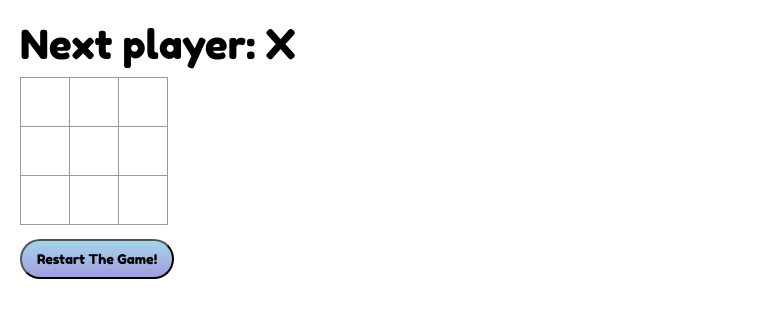
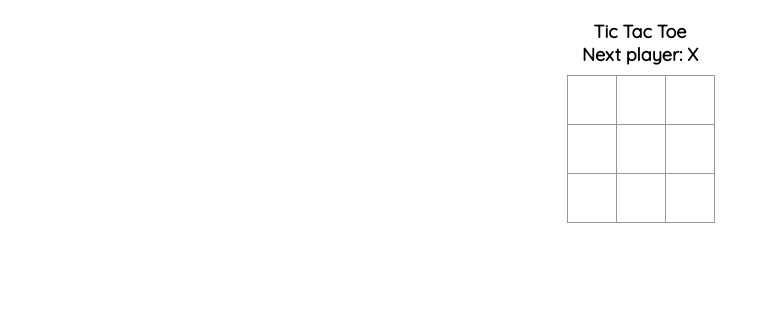
Before and after one commit to TeresaHsieh/Tic-Tac-Toe, a React (Create React App) app: page / in a window 1280 px wide. Shown: the top 318 px of the page, without its empty margins (0-758 px from the left). Built offline with nearby package versions, Linux system fonts and the light colour scheme.

Commit message:
Change Class Components Into Function Component and Use Hooks

```diff
--- a/package.json
+++ b/package.json
@@ -5,7 +5,9 @@
   "dependencies": {
     "react": "^16.11.0",
     "react-dom": "^16.11.0",
-    "react-scripts": "3.2.0"
+    "react-redux": "^7.1.1",
+    "react-scripts": "3.2.0",
+    "redux": "^4.0.4"
   },
   "scripts": {
     "start": "react-scripts start",
--- a/src/App.css
+++ b/src/App.css
@@ -1,13 +1,10 @@
 @import url("https://fonts.googleapis.com/css?family=Fredoka+One&display=swap");
+@import url("https://fonts.googleapis.com/css?family=Quicksand&display=swap");
 body {
-  font-family: "Fredoka One", sans-serif;
-  font-size: 40px;
+  font-family: "Quicksand", sans-serif;
+  font-size: 18px;
+  font-weight: bold;
   margin: 20px;
-}
-
-ol,
-ul {
-  padding-left: 30px;
 }
 
 .board-row:after {
@@ -18,6 +15,7 @@ ul {
 
 .status {
   margin-bottom: 10px;
+  text-align: center;
 }
 
 .square {
@@ -33,6 +31,7 @@ ul {
   padding: 0;
   text-align: center;
   width: 50px;
+  cursor: pointer;
 }
 
 .square:focus {
@@ -66,11 +65,35 @@ ul {
   background: -webkit-linear-gradient(#a4d5e9, #a39ddd);
   border-radius: 30px;
   padding: 10px 15px;
-  font-family: "Fredoka One", sans-serif;
+  font-family: "Quicksand", sans-serif;
   cursor: pointer;
+  position: absolute;
+  font-weight: bold;
+  top: 50%;
+  left: 50%;
 }
 
-.App {
+.title {
   margin: auto;
-  padding: auto;
+  text-align: center;
 }
+
+.game-board {
+  margin: auto;
+}
+
+.mask {
+  background: rgb(248, 199, 164);
+  background: linear-gradient(
+    312deg,
+    rgba(248, 199, 164, 0.17550770308123254) 0%,
+    rgba(238, 122, 121, 0.17550770308123254) 100%
+  );
+  position: fixed;
+  width: 500px;
+  height: 300px;
+  border-radius: 30px;
+  padding: 20px;
+  /* margin-top: calc(50vh - 300px / 2);
+  margin-left: calc(50vw - 500px / 2); */
+}
--- a/src/App.js
+++ b/src/App.js
@@ -2,12 +2,13 @@ import React from "react";
 import "./App.css";
 import Game from "../src/component/Game";
 
-function App() {
+const App = () => {
   return (
     <>
+      <div className="title">Tic Tac Toe</div>
       <Game />
     </>
   );
-}
+};
 
 export default App;
--- a/src/component/Board.js
+++ b/src/component/Board.js
@@ -1,74 +1,167 @@
-import React from "react";
+import React, { useState, useEffect } from "react";
 import Square from "./Square";
+import { connect } from "react-redux";
+import { restartStatus } from "../store/action";
 
-class Board extends React.Component {
-  constructor(props) {
-    super(props);
-    this.state = {
-      squares: Array(9).fill(null),
-      xIsNext: true
-    };
-  }
-  handleClick = i => {
-    const squares = this.state.squares.slice();
-    if (calculateWinner(squares) || squares[i]) {
+// class Board extends React.Component {
+//   constructor(props) {
+//     super(props);
+//     this.state = {
+//       squares: Array(9).fill(null),
+//       xIsNext: true
+//     };
+//   }
+//   handleClick = i => {
+//     const squares = this.state.squares.slice();
+//     if (calculateWinner(squares) || squares[i]) {
+//       return;
+//     }
+//     squares[i] = this.state.xIsNext ? "X" : "O";
+//     this.setState({
+//       squares: squares,
+//       xIsNext: !this.state.xIsNext
+//     });
+//   };
+
+//   renderSquare = i => {
+//     return (
+//       <Square
+//         value={this.state.squares[i]}
+//         onClick={() => this.handleClick(i)}
+//       />
+//     );
+//   };
+
+//   restart = () => {
+//     this.setState({ squares: Array(9).fill(null), xIsNext: true });
+//   };
+
+//   render() {
+//     const winner = calculateWinner(this.state.squares);
+//     let status;
+//     if (winner) {
+//       status = "Winner: " + winner;
+//     } else {
+//       status = "Next player: " + (this.state.xIsNext ? "X" : "O");
+//     }
+
+//     return (
+//       <>
+//         <div className="status">{status}</div>
+//         <div className="board-row">
+//           {this.renderSquare(0)}
+//           {this.renderSquare(1)}
+//           {this.renderSquare(2)}
+//         </div>
+//         <div className="board-row">
+//           {this.renderSquare(3)}
+//           {this.renderSquare(4)}
+//           {this.renderSquare(5)}
+//         </div>
+//         <div className="board-row">
+//           {this.renderSquare(6)}
+//           {this.renderSquare(7)}
+//           {this.renderSquare(8)}
+//         </div>
+//         <button onClick={this.restart} className="restart">
+//           Restart The Game!
+//         </button>
+//       </>
+//     );
+//   }
+// }
+
+const Board = () => {
+  const [squares, setSquares] = useState(Array(9).fill(null));
+  const [xIsNext, setXIsNext] = useState(true);
+  const [mask, setMask] = useState(false);
+
+  function handleClick(i) {
+    const Squares = squares.slice();
+    if (calculateWinner(Squares) || Squares[i]) {
       return;
     }
-    squares[i] = this.state.xIsNext ? "X" : "O";
-    this.setState({
-      squares: squares,
-      xIsNext: !this.state.xIsNext
-    });
-  };
+    Squares[i] = xIsNext ? "X" : "O";
+    setSquares(Squares);
+    setXIsNext(!xIsNext);
+  }
 
-  renderSquare = i => {
+  function renderSquare(i) {
     return (
       <Square
-        value={this.state.squares[i]}
-        onClick={() => this.handleClick(i)}
+        value={squares[i]}
+        onClick={() => {
+          handleClick(i);
+        }}
       />
     );
-  };
+  }
 
-  restart = () => {
-    this.setState({ squares: Array(9).fill(null), xIsNext: true });
-  };
-
-  render() {
-    console.log(this.state.squares);
-    const winner = calculateWinner(this.state.squares);
+  const winner = calculateWinner(squares);
   let status;
   if (winner) {
     status = "Winner: " + winner;
+  } else if (isBoardFull(squares)) {
+    status = "Tie ";
   } else {
-      status = "Next player: " + (this.state.xIsNext ? "X" : "O");
+    status = "Next player: " + (xIsNext ? "X" : "O");
   }
+  useEffect(() => {
+    if (winner) {
+      setMask(true);
+    } else if (isBoardFull(squares)) {
+      setMask(true);
+    }
+  });
 
   return (
     <>
+      <div>
+        {mask ? (
+          <div className="mask">
+            {status}
+            <button
+              className="restart"
+              onClick={() => {
+                setSquares(Array(9).fill(null));
+                setXIsNext(true);
+                setMask(false);
+              }}
+            >
+              Restart The Game!
+            </button>
+          </div>
+        ) : null}{" "}
+      </div>
       <div className="status">{status}</div>
       <div className="board-row">
-          {this.renderSquare(0)}
-          {this.renderSquare(1)}
-          {this.renderSquare(2)}
+        {renderSquare(0)}
+        {renderSquare(1)}
+        {renderSquare(2)}
       </div>
       <div className="board-row">
-          {this.renderSquare(3)}
-          {this.renderSquare(4)}
-          {this.renderSquare(5)}
+        {renderSquare(3)}
+        {renderSquare(4)}
+        {renderSquare(5)}
       </div>
       <div className="board-row">
-          {this.renderSquare(6)}
-          {this.renderSquare(7)}
-          {this.renderSquare(8)}
+        {renderSquare(6)}
+        {renderSquare(7)}
+        {renderSquare(8)}
       </div>
-        <button onClick={this.restart} className="restart">
+      {/* <button
+          onClick={() => {
+            setSquares(Array(9).fill(null));
+            setXIsNext(true);
+            setMask(false);
+          }}
+          className="restart"
+        >
           Restart The Game!
-        </button>
+        </button> */}
     </>
   );
-  }
-}
+};
 
 function calculateWinner(squares) {
   const lines = [
@@ -90,4 +183,28 @@ function calculateWinner(squares) {
   return null;
 }
 
-export default Board;
+function isBoardFull(squares) {
+  for (let i = 0; i < squares.length; i++) {
+    if (squares[i] == null) {
+      return false;
+    }
+  }
+  return true;
+}
+
+const mapStateToProps = state => {
+  return {
+    // history: state.history.history
+  };
+};
+
+const mapDispatchToProps = dispatch => {
+  return {
+    restartStatus: () => dispatch(restartStatus())
+  };
+};
+
+export default connect(
+  mapStateToProps,
+  mapDispatchToProps
+)(Board);
--- a/src/component/Game.js
+++ b/src/component/Game.js
@@ -1,8 +1,7 @@
 import React from "react";
 import Board from "./Board";
 
-class Game extends React.Component {
-  render() {
+const Game = () => {
   return (
     <div className="game">
       <div className="game-board">
@@ -10,7 +9,6 @@ class Game extends React.Component {
       </div>
     </div>
   );
-  }
-}
+};
 
 export default Game;
--- a/src/component/Square.js
+++ b/src/component/Square.js
@@ -1,10 +1,11 @@
 import React from "react";
 
-function Square(props) {
+const Square = props => {
   return (
     <button className="square" id={props.value} onClick={props.onClick}>
       {props.value}
     </button>
   );
-}
+};
+
 export default Square;
--- a/src/index.css
+++ /dev/null
@@ -1,13 +0,0 @@
-body {
-  margin: 0;
-  font-family: -apple-system, BlinkMacSystemFont, "Segoe UI", "Roboto", "Oxygen",
-    "Ubuntu", "Cantarell", "Fira Sans", "Droid Sans", "Helvetica Neue",
-    sans-serif;
-  -webkit-font-smoothing: antialiased;
-  -moz-osx-font-smoothing: grayscale;
-}
-
-code {
-  font-family: source-code-pro, Menlo, Monaco, Consolas, "Courier New",
-    monospace;
-}
--- a/src/index.js
+++ b/src/index.js
@@ -1,8 +1,18 @@
 import React from "react";
 import ReactDOM from "react-dom";
-import "./index.css";
+import "./App.css";
 import App from "./App";
 import * as serviceWorker from "./serviceWorker";
+import reducer from "./store/reducer";
+import { createStore } from "redux";
+import { Provider } from "react-redux";
 
-ReactDOM.render(<App />, document.getElementById("root"));
+const store = createStore(reducer);
+
+ReactDOM.render(
+  <Provider store={store}>
+    <App />
+  </Provider>,
+  document.getElementById("root")
+);
 serviceWorker.unregister();
--- /dev/null
+++ b/src/store/action.js
@@ -0,0 +1,32 @@
+export const updateSquares = squaresStatus => {
+  return (dispatch, getState, { getFirebase, getFirestore }) => {
+    console.log(squaresStatus);
+    // const firestore = getFirestore();
+    // firestore
+    //   .collection("RepoSearchHistory")
+    //   .add({})
+    //   .then(() => {
+    // dispatch({ type: "SAVE_HISTORY", history });
+    //   })
+    //   .catch(err => {
+    //     dispatch({ type: "SAVE_HISTORY_ERROR", err });
+    //   });
+  };
+};
+
+export const restartStatus = () => {
+  return (dispatch, getState, { getFirebase, getFirestore }) => {
+    console.log("進入 action");
+
+    // const firestore = getFirestore();
+    // firestore
+    //   .collection("RepoSearchHistory")
+    //   .add({})
+    //   .then(() => {
+    // dispatch({ type: "SAVE_HISTORY", history });
+    //   })
+    //   .catch(err => {
+    //     dispatch({ type: "SAVE_HISTORY_ERROR", err });
+    //   });
+  };
+};
--- /dev/null
+++ b/src/store/reducer.js
@@ -0,0 +1,15 @@
+const initState = {
+  squares: Array(9).fill(null)
+};
+
+const reducer = (state = initState, action) => {
+  switch (action.type) {
+    case "SAVE_HISTORY":
+      console.log("save history");
+      return state;
+    default:
+      return state;
+  }
+};
+
+export default reducer;
```
Also changed, not shown: 2 other files (tests, documents, lock files or other folders). Lines whose indentation alone changed are shown as unchanged.
